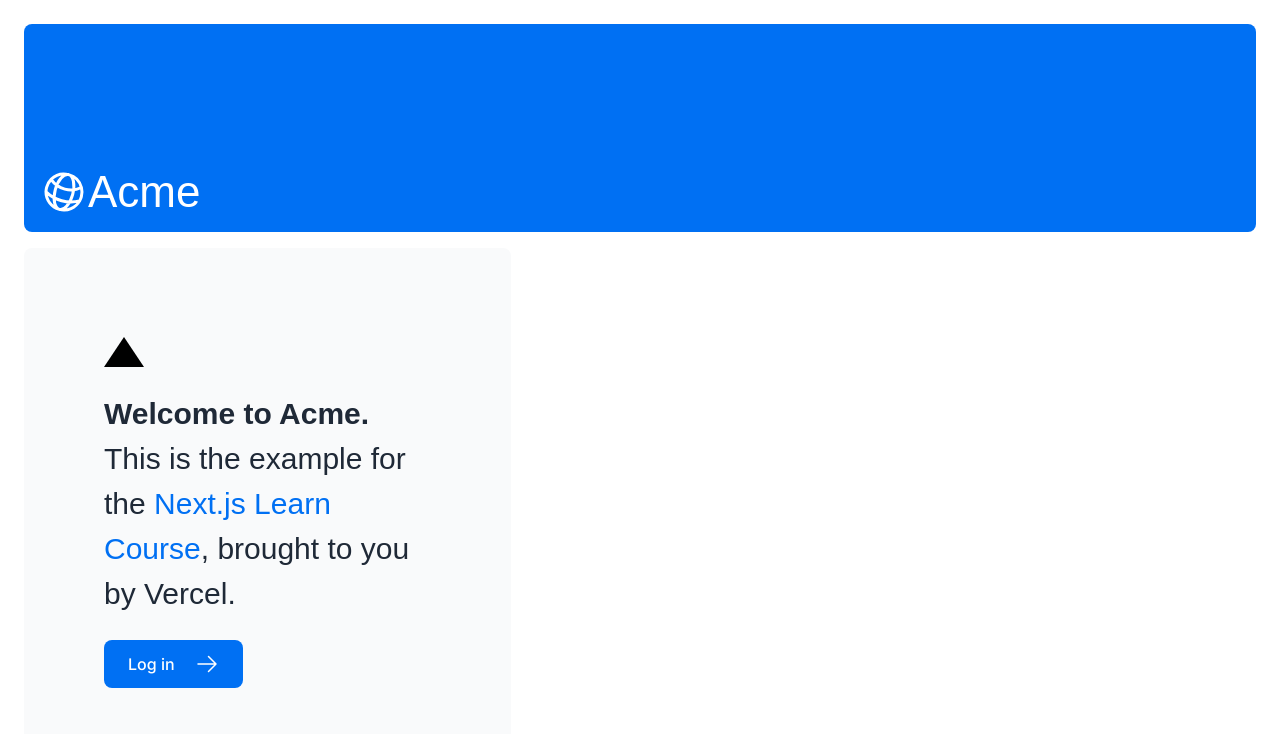
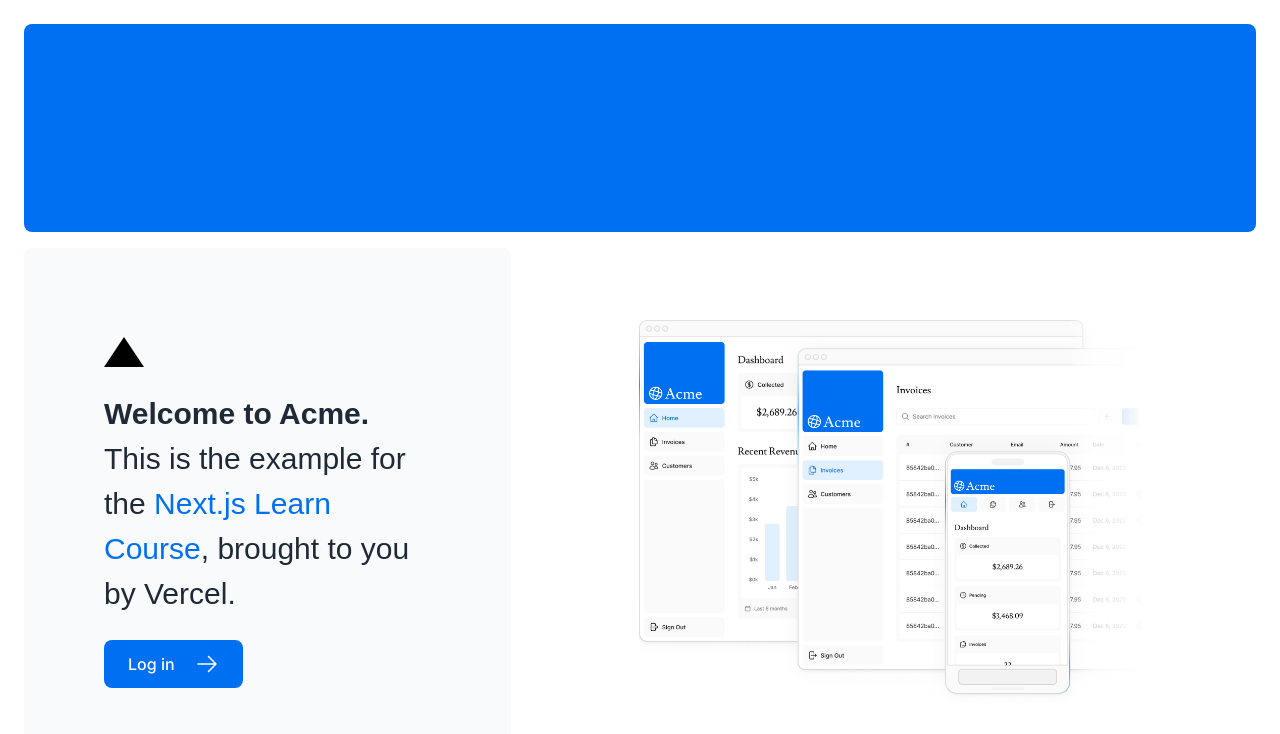
Before and after one commit to jeff-ramos-dev/nextjs-dashboard, a Next.js app: page / in a window 1280 px wide. Shown: the top 734 px of the page. Built offline with nearby package versions, Linux system fonts and the light colour scheme; a web font is replaced by a local one.

Commit message:
Add hero image

```diff
--- a/app/page.tsx
+++ b/app/page.tsx
@@ -3,12 +3,13 @@
 import Link from 'next/link';
 import styles from '@/app/ui/home.module.css';
 import { lusitana } from '@/app/ui/fonts';
+import Image from 'next/image';
 
 export default function Page() {
   return (
     <main className="flex min-h-screen flex-col p-6">
       <div className="flex h-20 shrink-0 items-end rounded-lg bg-blue-500 p-4 md:h-52">
-        <AcmeLogo />
+        {/* <AcmeLogo /> */}
       </div>
       <div className="mt-4 flex grow flex-col gap-4 md:flex-row">
         <div className="flex flex-col justify-center gap-6 rounded-lg bg-gray-50 px-6 py-10 md:w-2/5 md:px-20">
@@ -30,7 +31,13 @@
           </Link>
         </div>
         <div className="flex items-center justify-center p-6 md:w-3/5 md:px-28 md:py-12">
-          {/* Add Hero Images Here */}
+          <Image
+            src="/hero-desktop.png"
+            width={1000}
+            height={760}
+            className="hidden md:block"
+            alt="Screenshots of the dashboard project showing desktop version"
+          />
         </div>
       </div>
     </main>
```
